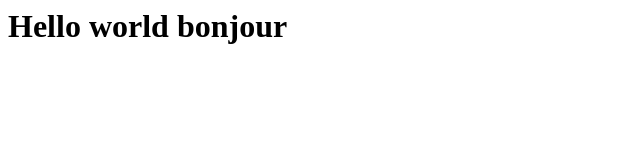
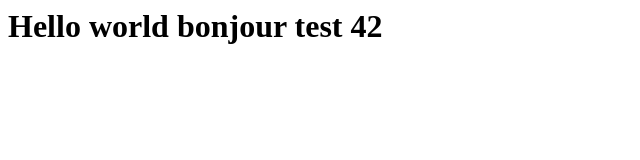
Before and after one commit to jordanandrade/TP01-ANDRADE-Jordan, a plain HTML site: page index.html in a window 1280 px wide. Shown: the whole page, without its empty margins (0-640 px from the left). Drawn offline with Linux system fonts and the light colour scheme.

Commit message:
test heroku 4

```diff
--- a/index.html
+++ b/index.html
@@ -1 +1 @@
-<h1> Hello world bonjour</h1>
+<h1> Hello world bonjour test 42</h1>
```
